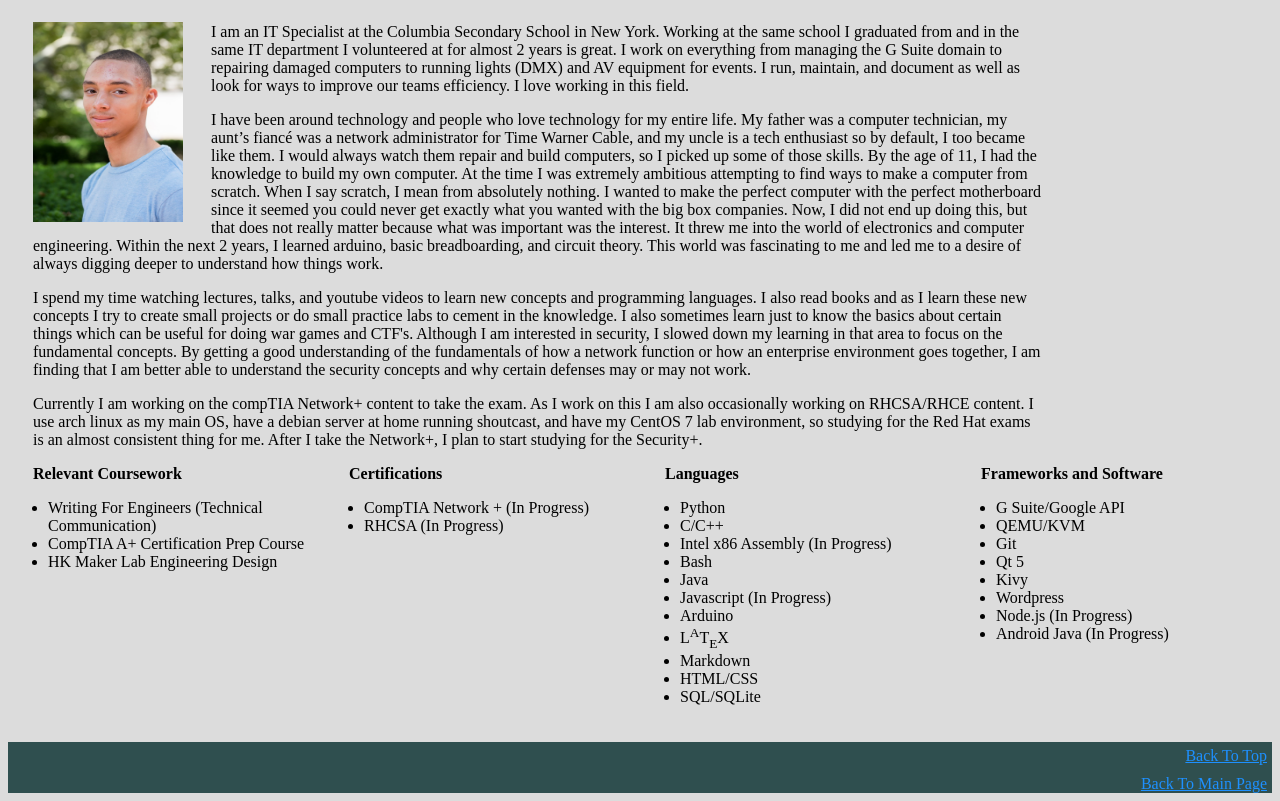
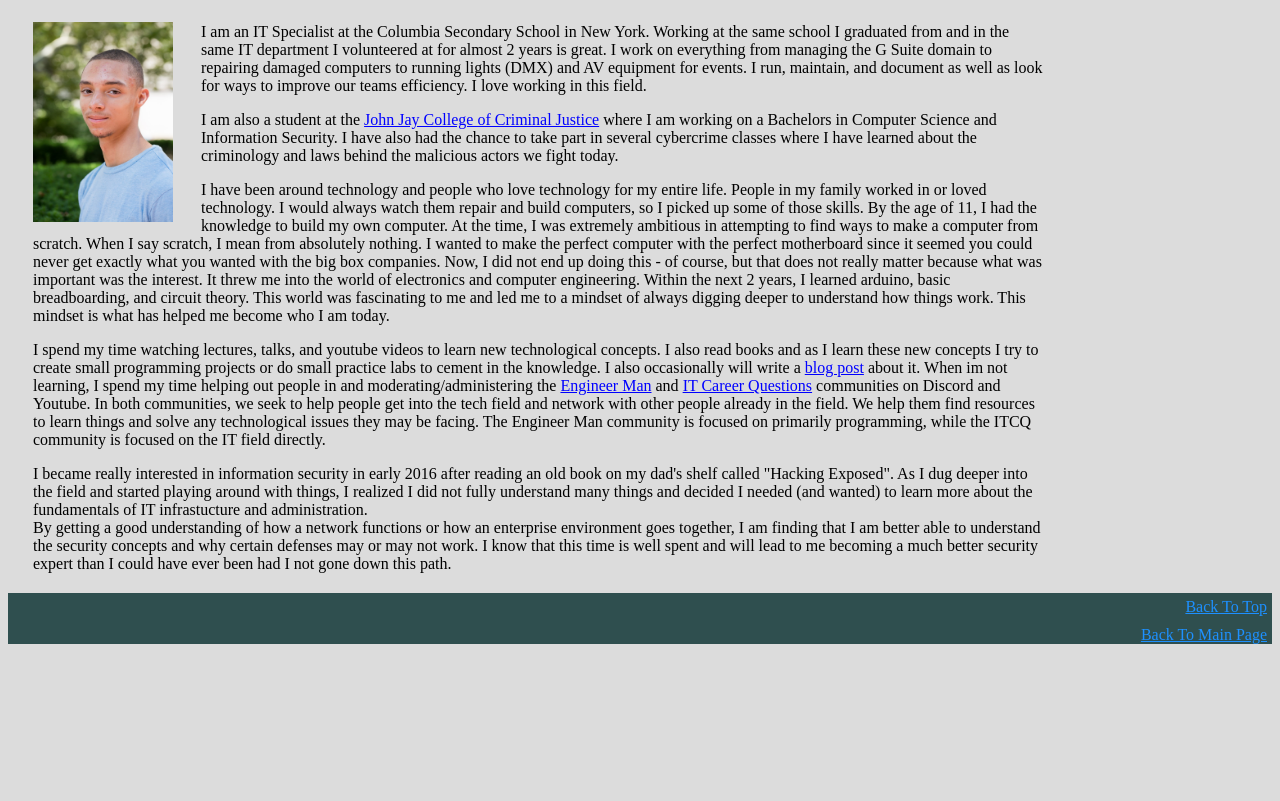
Before and after one commit to kevrocks67/kevrocks67.github.io, a plain HTML site: page about.html in a window 1280 px wide. Shown: the part 246-1047 px from the top of the page. After the commit the page ends 898 px from the top, so only its background shows below. Drawn offline with Linux system fonts and the light colour scheme.

Commit message:
Updated site info

```diff
--- a/about.html
+++ b/about.html
@@ -29,95 +29,77 @@
   </div>
 
   <body class=about-body>
-    <img id=AboutPic src="src/AboutPic.jpg" alt="A picture of me in 2016" align="left" height="200" width="150">
+    <img id=AboutPic src="src/AboutPic.jpg" alt="A picture of me in 2016" align="left" height="200" width="140">
     <article class="about-intro">
       <section id="skills">
 
       </section>
 
       <p>
-        I am an IT Specialist at the Columbia Secondary School in New York. Working at the same
-        school I graduated from and in the same IT department I volunteered at for almost 2
-        years is great. I work on everything from managing the G Suite domain to repairing
-        damaged computers to running lights (DMX) and AV equipment for events. I run, maintain,
-        and document as well as look for ways to improve our teams efficiency. I love working in
-        this field.
+        I am an IT Specialist at the Columbia Secondary School in New York. Working at
+        the same school I graduated from and in the same IT department I volunteered
+        at for almost 2 years is great. I work on everything from managing the G Suite
+        domain to repairing damaged computers to running lights (DMX) and AV equipment
+        for events. I run, maintain, and document as well as look for ways to improve
+        our teams efficiency. I love working in this field.
+     </p>
+
+     <p>
+     I am also a student at the
+     <a target=_blank href="http://jjay.cuny.edu">John Jay College of Criminal Justice</a>
+     where I am working on a Bachelors in Computer Science and Information Security. I
+     have also had the chance to take part in several cybercrime classes where I have
+     learned about the criminology and laws behind the malicious actors we fight
+     today.
+     </p>
+
+     <p>
+        I have been around technology and people who love technology for my entire
+        life. People in my family worked in or loved technology. I would always watch
+        them repair and build computers, so I picked up some of those skills. By the
+        age of 11, I had the knowledge to build my own computer. At the time, I was
+        extremely ambitious in attempting to find ways to make a computer from
+        scratch. When I say scratch, I mean from absolutely nothing. I wanted to make
+        the perfect computer with the perfect motherboard since it seemed you could
+        never get exactly what you wanted with the big box companies. Now, I did not
+        end up doing this - of course, but that does not really matter because what
+        was important was the interest. It threw me into the world of electronics and
+        computer engineering.  Within the next 2 years, I learned arduino, basic
+        breadboarding, and circuit theory. This world was fascinating to me and led me
+        to a mindset of always digging deeper to understand how things work. This
+        mindset is what has helped me become who I am today.
      </p>
      <p>
-        I have been around technology and people who love technology for my entire life. My father was a computer technician, my aunt’s fiancé was a network administrator for Time Warner Cable,
-        and my uncle is a tech enthusiast so by default, I too became like them. I would always watch them repair and build computers, so I picked up some of those skills. By the age of 11, I had the
-        knowledge to build my own computer. At the time I was extremely ambitious attempting to find ways to make a computer from scratch. When I say scratch, I mean from absolutely nothing. I
-        wanted to make the perfect computer with the perfect motherboard since it seemed you could never get exactly what you wanted with the big box companies. Now, I did not end up doing this, but
-        that does not really matter because what was important was the interest. It threw me into the world of electronics and computer engineering. Within the next 2 years, I learned arduino, basic
-        breadboarding, and circuit theory. This world was fascinating to me and led me to a desire of always digging deeper to understand how things work.
+        I spend my time watching lectures, talks, and youtube videos to learn new
+        technological concepts. I also read books and as I
+        learn these new concepts I try to create small programming projects or do small practice
+        labs to cement in the knowledge. I also occasionally will write a
+        <a href="https://kevindiaz.dev/blog.html" target=_blank>blog post</a> about
+        it. When im not learning, I spend my time helping out people in and
+        moderating/administering the
+        <a href="https://youtube.com/engineerman" target=_blank>Engineer Man</a>
+        and
+        <a href="https://www.youtube.com/itcareerquestions" target=_blank>IT Career Questions</a>
+        communities on Discord and Youtube. In both communities, we seek to help
+        people get into the tech field and network with other people already in the
+        field. We help them find resources to learn things and solve any technological
+        issues they may be facing. The Engineer Man community is focused on primarily
+        programming, while the ITCQ community is focused on the IT field directly.
+    </p>
+    <p>
+        I became really interested in information security in early 2016 after reading
+        an old book on my dad's shelf called "Hacking Exposed". As I dug
+        deeper into the field and started playing around with things, I realized I did
+        not fully understand many things and decided I needed (and wanted) to learn
+        more about the fundamentals of IT infrastucture and administration.
+        <br>
+        By getting a good understanding of how a network functions or how an
+        enterprise environment goes together, I am finding that I am better able to
+        understand the security concepts and why certain defenses may or may not work.
+        I know that this time is well spent and will lead to me becoming a much better
+        security expert than I could have ever been had I not gone down this path.
      </p>
-     <p>
-        I spend my time watching lectures, talks, and youtube videos to learn new concepts
-        and programming languages. I also read books and as I learn these new concepts I try to
-        create small projects or do small practice labs to cement in the knowledge. I also
-        sometimes learn just to know the basics about certain things which can be useful for doing
-        war games and CTF's. Although I am interested in security, I slowed down my learning in
-        that area to focus on the fundamental concepts. By getting a good understanding of the
-        fundamentals of how a network function or how an enterprise environment goes together, I
-        am finding that I am better able to understand the security concepts and why certain
-        defenses may or may not work.
-     </p>
-     <p>
-        Currently I am working on the compTIA Network+ content to take the exam. As I work on
-        this I am also occasionally working on RHCSA/RHCE content. I use arch linux as my main
-        OS, have a debian server at home running shoutcast, and have my CentOS 7 lab environment,
-        so studying for the Red Hat exams is an almost consistent thing for me. After I take
-        the Network+, I plan to start studying for the Security+.
-     </p>
-     <div class="row">
-        <div class="column">
-          <b>Relevant Coursework</b>
-          <ul>
-            <li>Writing For Engineers (Technical Communication)</li>
-            <li>CompTIA A+ Certification Prep Course</li>
-            <li>HK Maker Lab Engineering Design</li>
-          </ul>
-        </div>
 
-        <div class="column">
-          <b>Certifications</b>
-          <ul>
-            <li>CompTIA Network + (In Progress)</li>
-            <li>RHCSA (In Progress)</li>
-          </ul>
-        </div>
-
-        <div class="column">
-          <b>Languages</b>
-          <ul>
-            <li>Python</li>
-            <li>C/C++</li>
-            <li>Intel x86 Assembly (In Progress)</li>
-            <li>Bash</li>
-            <li>Java</li>
-            <li>Javascript (In Progress)</li>
-            <li>Arduino</li>
-            <li>L<sup>A</sup>T<sub>E</sub>X</li>
-            <li>Markdown</li>
-            <li>HTML/CSS</li>
-            <li>SQL/SQLite</li>
-          </ul>
-        </div>
-
-        <div class="column">
-          <b>Frameworks and Software</b>
-          <ul>
-            <li>G Suite/Google API</li>
-            <li>QEMU/KVM</li>
-            <li>Git</li>
-            <li>Qt 5</li>
-            <li>Kivy</li>
-            <lI>Wordpress</li>
-            <li>Node.js (In Progress)</li>
-            <li>Android Java (In Progress)</li>
-          </ul>
-        </div>
-    </div>
     </article>
 
      <div class="end-refs" style="top: 5px;">
```
Also changed, not shown: contact.html (+2 -2 lines), index.html (+4 -0 lines).
